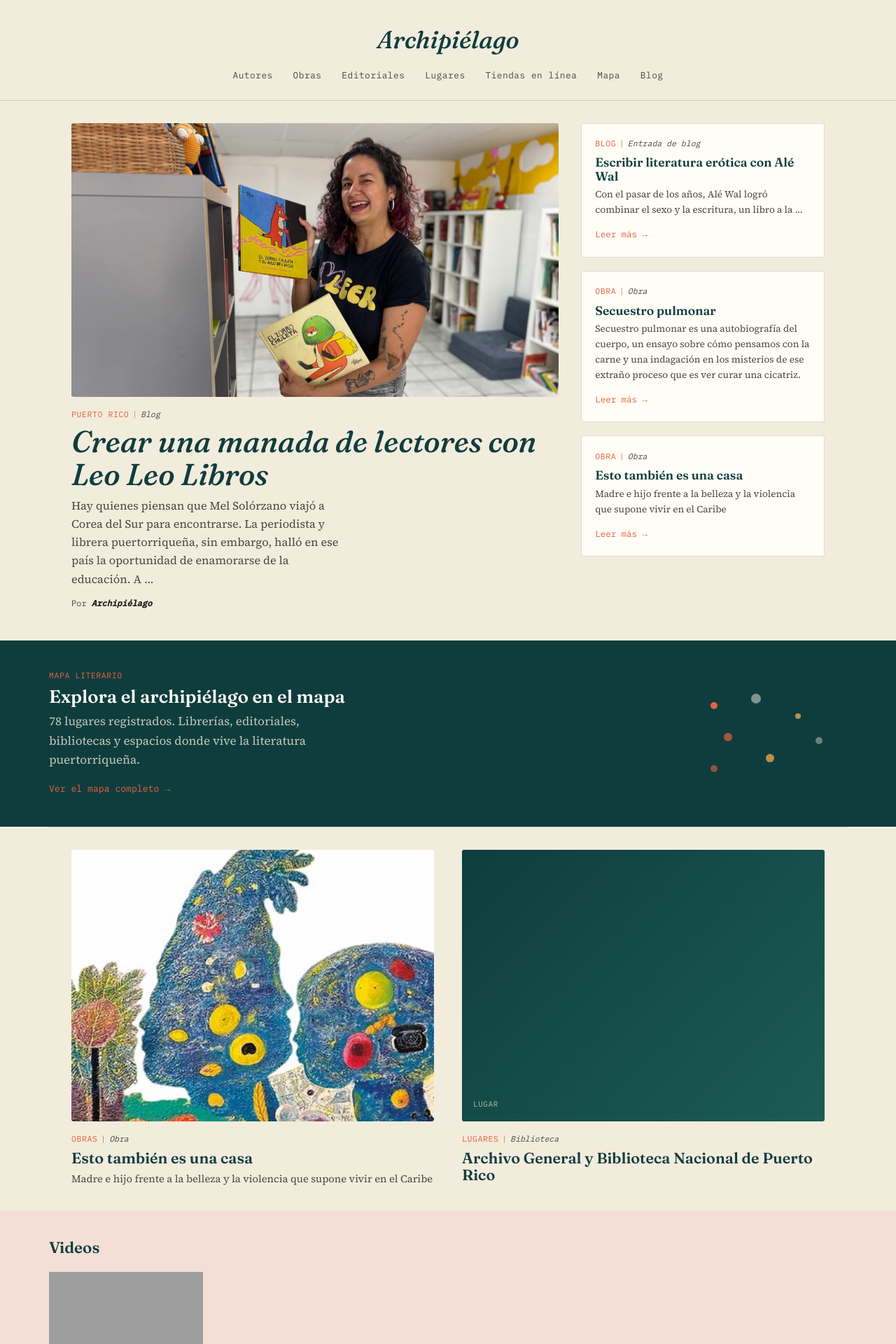
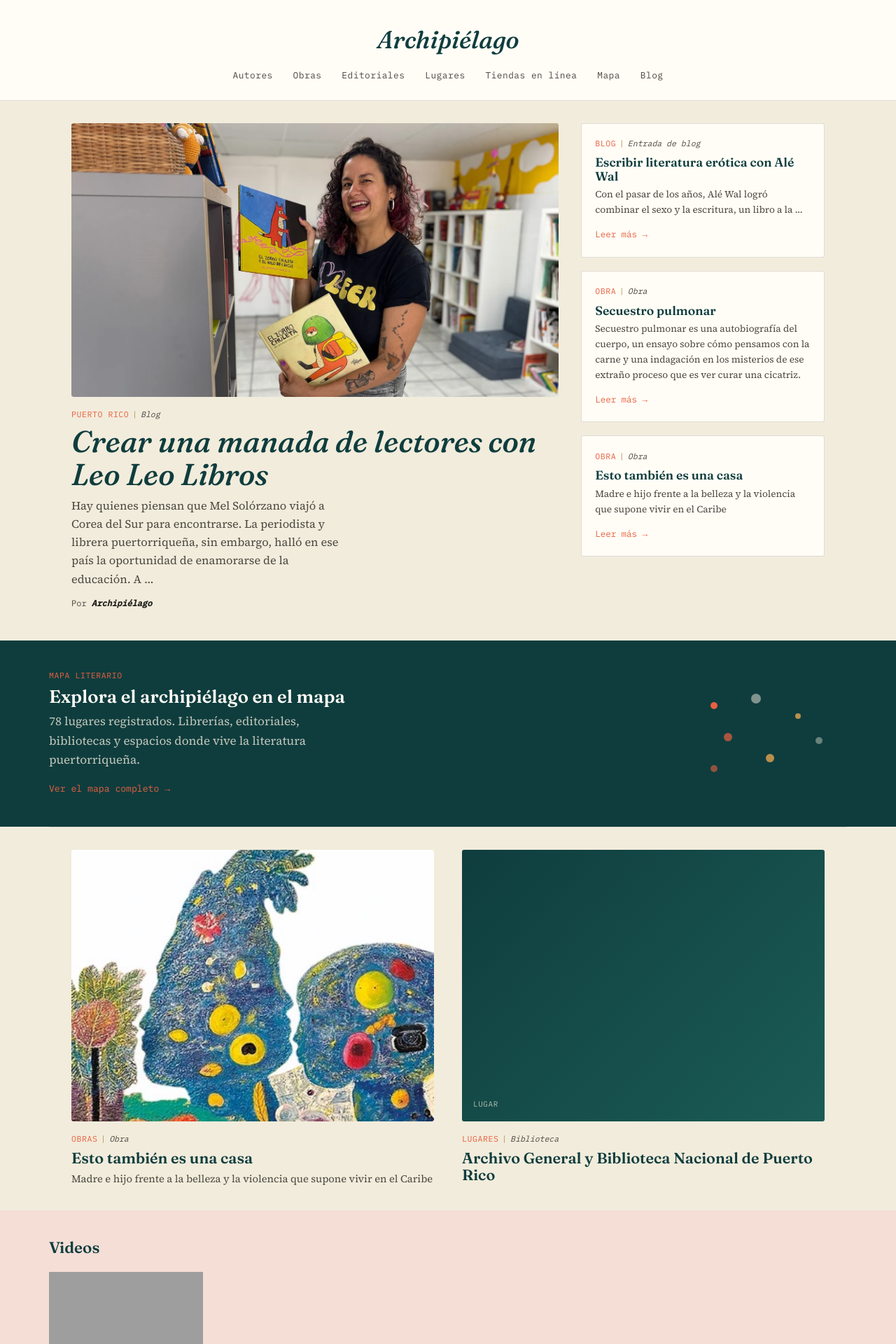
Before and after one commit to rgjanet/archipielago, a Jekyll site: the page built from index.html, in a window 1280 px wide. Shown: the top 1920 px of the page at 70% size. Built offline with Jekyll 4.4.1, drawn with Linux system fonts in a browser that asks for light colours.

Commit message:
Add files via upload

```diff
--- a/assets/css/main.css
+++ b/assets/css/main.css
@@ -63,6 +63,7 @@ a { color: inherit; }
   flex-direction: column;
   align-items: center;
   padding: 1.8rem 2rem 1.2rem;
+  background: var(--papel-alto);
   border-bottom: var(--border);
 }
 .site-nav .brand {
```
